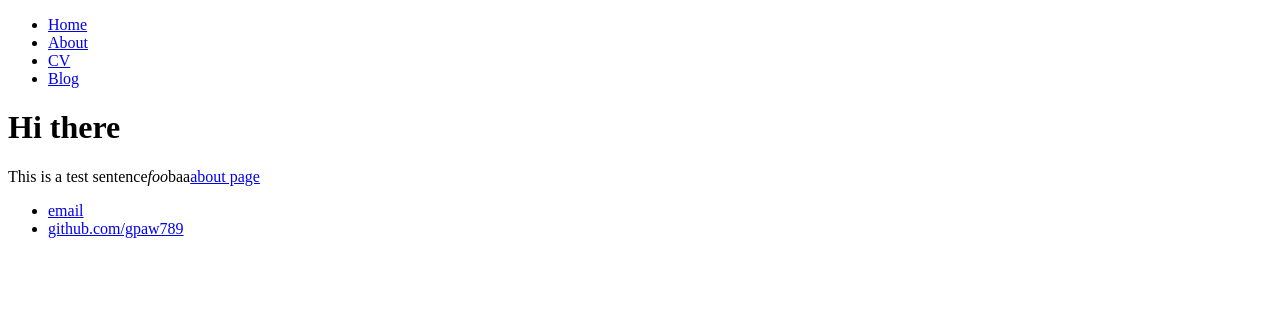
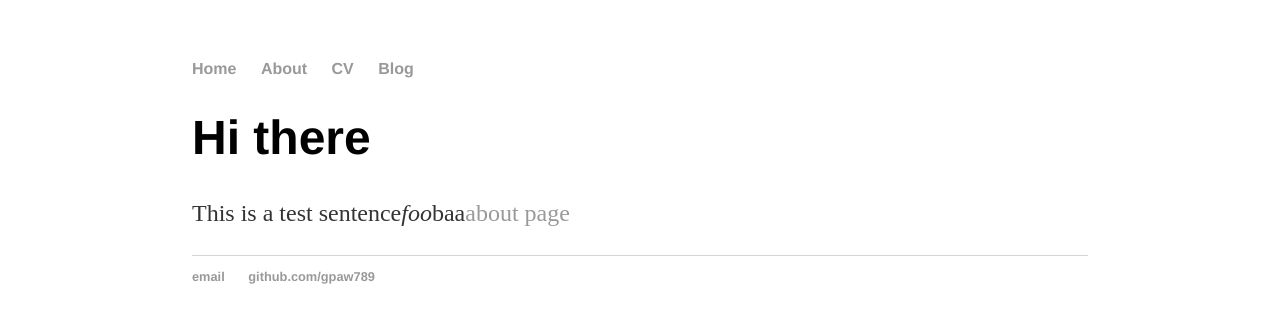
Before and after one commit to gpaw789/gpaw789.github.io, a plain HTML site: page index.html in a window 1280 px wide. Drawn offline with Linux system fonts and the light colour scheme.

Commit message:
modify index.html and css

```diff
--- /dev/null
+++ b/css/main.css
@@ -0,0 +1,43 @@
+body {
+    margin: 60px auto;
+    width: 70%;
+}
+nav ul, footer ul {
+    font-family:'Helvetica', 'Arial', 'Sans-Serif';
+    padding: 0px;
+    list-style: none;
+    font-weight: bold;
+}
+nav ul li, footer ul li {
+    display: inline;
+    margin-right: 20px;
+}
+a {
+    text-decoration: none;
+    color: #999;
+}
+a:hover {
+    text-decoration: underline;
+}
+h1 {
+    font-size: 3em;
+    font-family:'Helvetica', 'Arial', 'Sans-Serif';
+}
+p {
+    font-size: 1.5em;
+    line-height: 1.4em;
+    color: #333;
+}
+footer {
+    border-top: 1px solid #d5d5d5;
+    font-size: .8em;
+}
+
+ul.posts {
+    margin: 20px auto 40px;
+    font-size: 1.5em;
+}
+
+ul.posts li {
+    list-style: none;
+}
--- a/index.html
+++ b/index.html
@@ -2,6 +2,8 @@
 <html>
 	<head>
 		<title>Test Title</title>
+		<!-- link to main stylesheet -->
+		<link rel="stylesheet" type="text/css" href="/css/main.css">
 	</head>
 	<body>
 		<nav>
```
Also changed, not shown: 1 other file.
